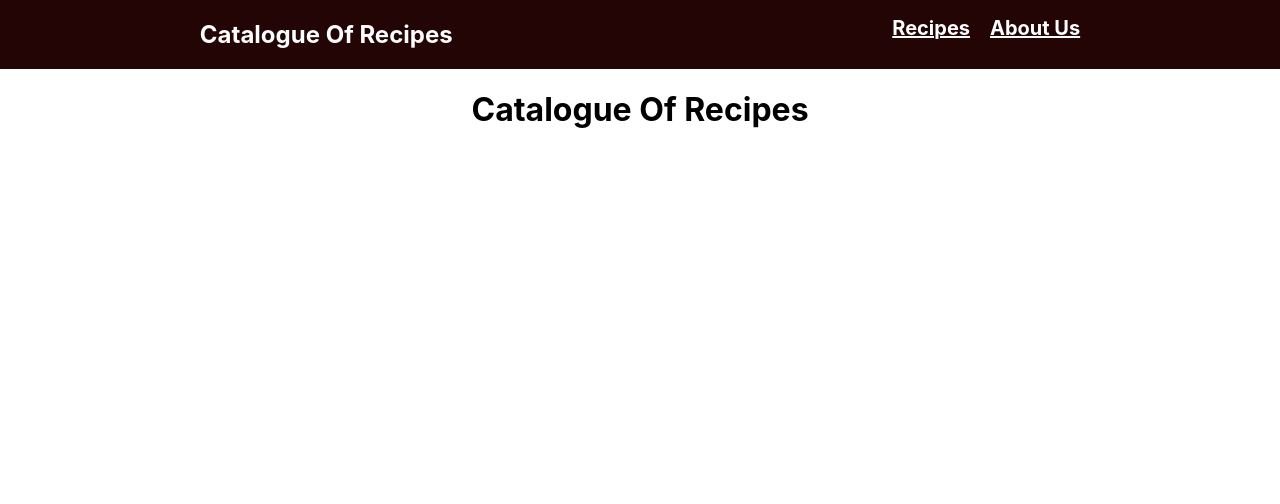
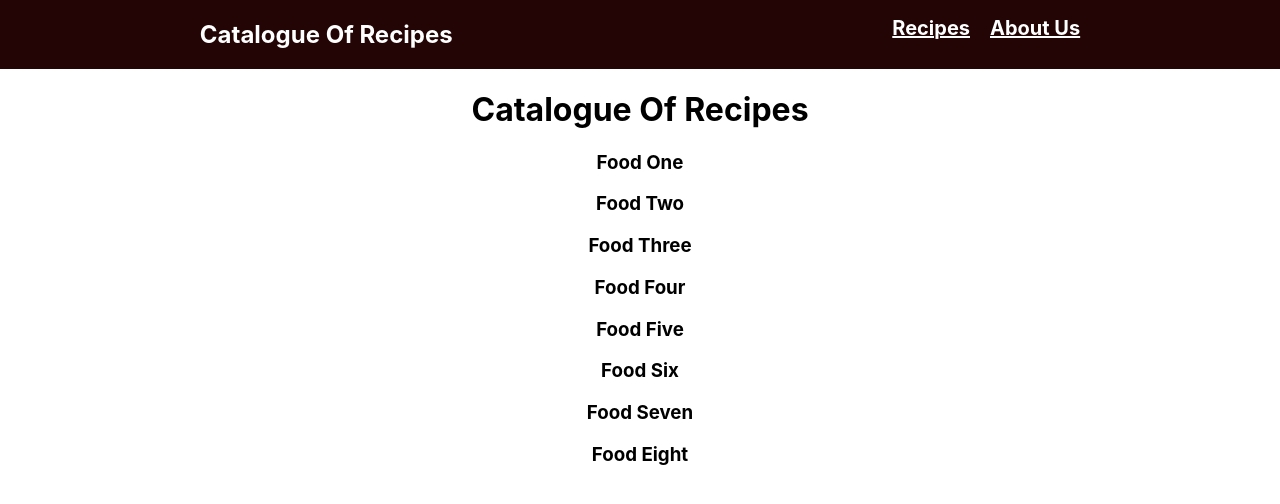
Before and after one commit to jamezjaz/Recipes, a React (Create React App) app: page / in a window 1280 px wide. Shown: the top 504 px of the page. Built offline with nearby package versions, Linux system fonts and the light colour scheme.

Commit message:
docs: Adds FoodsList component

```diff
--- a/src/components/App.js
+++ b/src/components/App.js
@@ -1,8 +1,10 @@
 import '../styles/App.css';
+import FoodsList from '../container/FoodsList';
 
 const App = () => (
   <div className="App">
     <h1>Catalogue Of Recipes</h1>
+    <FoodsList />
   </div>
 );
 
--- /dev/null
+++ b/src/container/FoodsList.js
@@ -0,0 +1,17 @@
+import React from 'react';
+import FoodsListStyles from '../styles/FoodsList.module.css';
+
+const FoodsList = () => (
+  <div className={FoodsListStyles.foods}>
+    <h3>Food One</h3>
+    <h3>Food Two</h3>
+    <h3>Food Three</h3>
+    <h3>Food Four</h3>
+    <h3>Food Five</h3>
+    <h3>Food Six</h3>
+    <h3>Food Seven</h3>
+    <h3>Food Eight</h3>
+  </div>
+);
+
+export default FoodsList;
--- /dev/null
+++ b/src/styles/FoodsList.module.css
@@ -0,0 +1,3 @@
+.food {
+  display: flex;
+}
```
